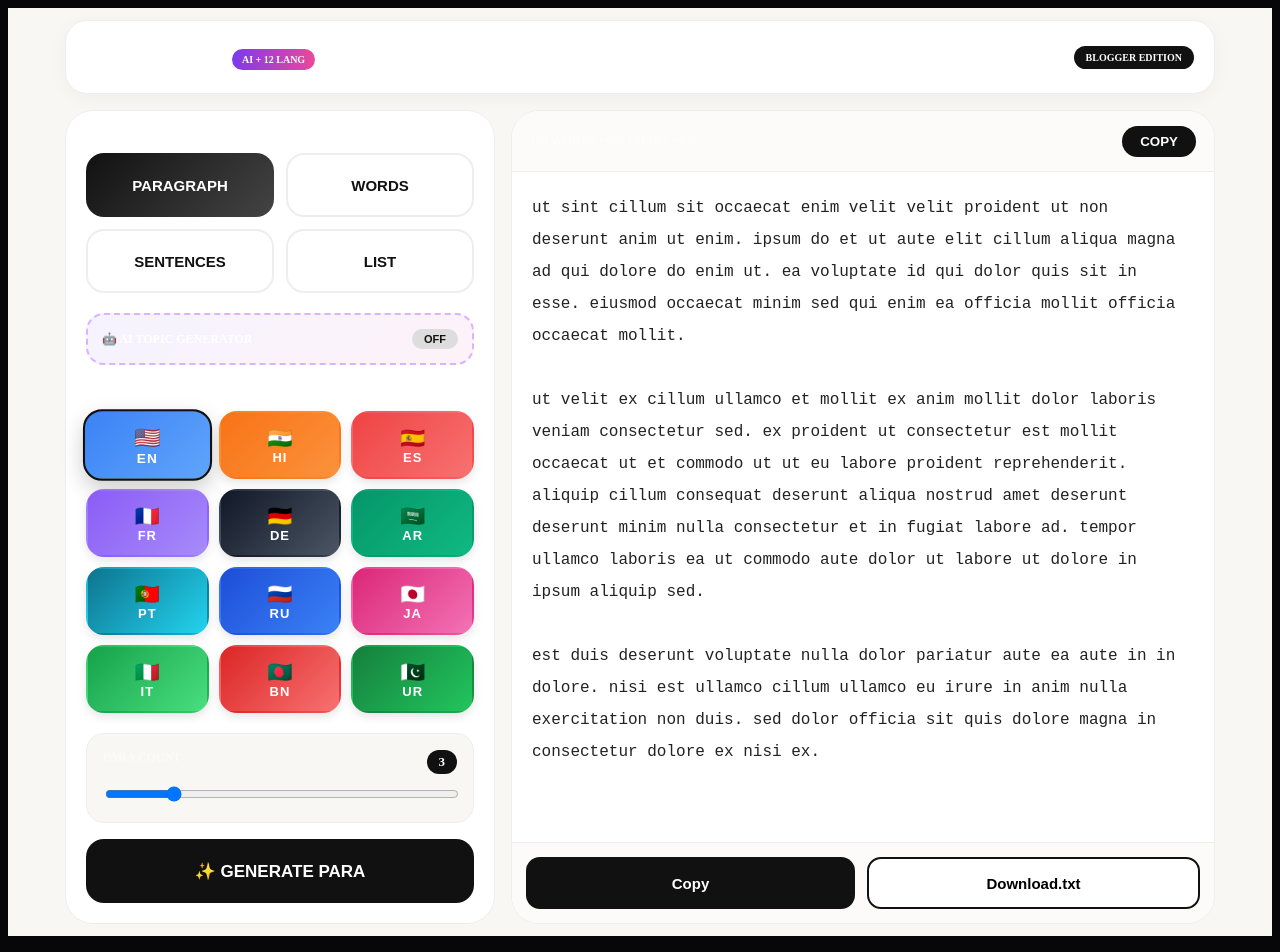
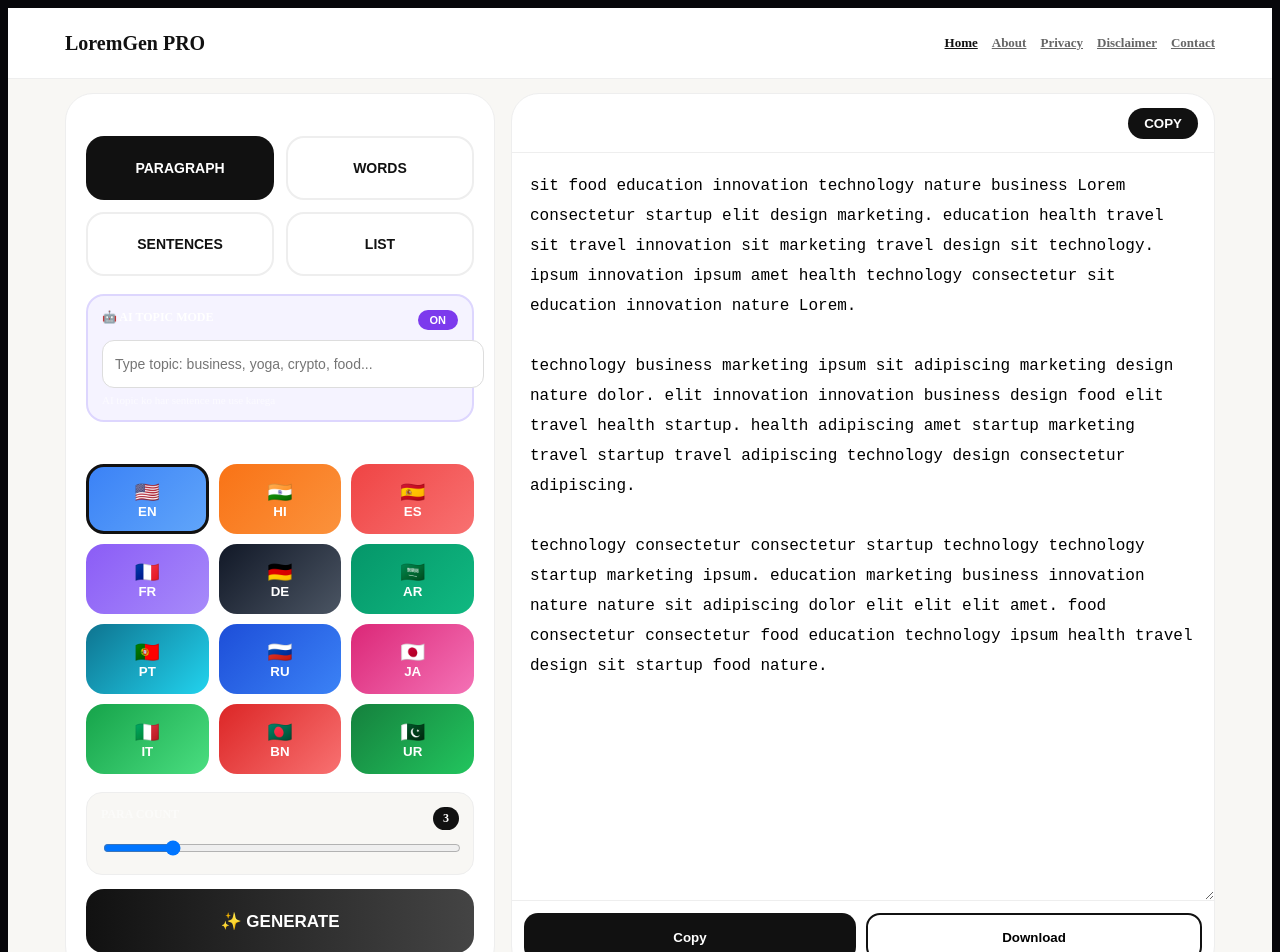
Before and after one commit to Ravs10/lorem-pro-tool, a Next.js app: page / in a window 1280 px wide. Shown: the top 952 px of the page. Built offline with nearby package versions, Linux system fonts and the light colour scheme.

Commit message:
Enhance language support and AI topic features
Refactor language data and improve AI topic generation functionality.

```diff
--- a/app/page.tsx
+++ b/app/page.tsx
@@ -1,151 +1,137 @@
 "use client";
-import { useState } from "react";
+import { useState, useEffect } from "react";
+import Link from "next/link";
 
 const LANG_DATA:any = {
-  EN: "Lorem ipsum dolor sit amet consectetur adipiscing elit sed do eiusmod tempor incididunt ut labore et dolore magna aliqua ut enim ad minim veniam quis nostrud exercitation ullamco laboris nisi ut aliquip ex ea commodo consequat duis aute irure dolor in reprehenderit in voluptate velit esse cillum dolore eu fugiat nulla pariatur excepteur sint occaecat cupidatat non proident sunt in culpa qui officia deserunt mollit anim id est laborum".split(" "),
-  HI: "यह एक नमूना पाठ है जो डिज़ाइन और टाइपोग्राफी में उपयोग होता है लोरेम इप्सम केवल एक डमी टेक्स्ट है जिसे प्रिंटिंग उद्योग में उपयोग किया जाता है यह टेक्स्ट डिज़ाइनरों को वास्तविक सामग्री के बिना लेआउट देखने में मदद करता है हिन्दी लोरेम जनरेटर से आप तुरंत सुंदर पैराग्राफ बना सकते हैं यह उपकरण पूरी तरह से मुफ्त और ऑफ़लाइन काम करता है".split(" "),
-  ES: "Lorem ipsum dolor sit amet consectetur adipiscing elit sed do eiusmod tempor incididunt ut labore et dolore magna aliqua ut enim ad minim veniam quis nostrud exercitation ullamco laboris nisi ut aliquip ex ea commodo consequat duis aute irure dolor in reprehenderit".split(" "),
-  FR: "Lorem ipsum dolor sit amet consectetur adipiscing elit sed do eiusmod tempor incididunt ut labore et dolore magna aliqua ut enim ad minim veniam quis nostrud exercitation ullamco laboris nisi ut aliquip ex ea commodo consequat".split(" "),
-  DE: "Lorem ipsum dolor sit amet consectetur adipiscing elit sed do eiusmod tempor incididunt ut labore et dolore magna aliqua ut enim ad minim veniam quis nostrud exercitation ullamco laboris".split(" "),
-  AR: "لوريم إيبسوم هو ببساطة نص شكلي يستخدم في صناعة الطباعة والتنضيد هذا النص هو مثال لنص يمكن أن يستبدل في نفس المساحة لقد تم توليد هذا النص من مولد النص العربى حيث يمكنك توليد مثل هذا النص أو العديد من النصوص الأخرى".split(" "),
-  PT: "Lorem ipsum dolor sit amet consectetur adipiscing elit sed do eiusmod tempor incididunt ut labore et dolore magna aliqua ut enim ad minim veniam quis nostrud".split(" "),
-  RU: "Лорем ипсум долор сит амет consectetur adipiscing элит сед до эиусмод темпор инцидидунт ут лаборе эт долоре магна аликуа ут эним ад миним вениам квис ноструд".split(" "),
-  JA: "ロレム イプサム は 組版 や デザイン の サンプル テキスト です 印刷 業界 で 使われる ダミー テキスト で レイアウト を 確認 するために 使用 されます この ツール は 日本語 の ダミー テキスト を 簡単に 生成 できます".split(" "),
-  IT: "Lorem ipsum dolor sit amet consectetur adipiscing elit sed do eiusmod tempor incididunt ut labore et dolore magna aliqua ut enim ad minim".split(" "),
-  BN: "লোরেম ইপসাম ডলর সিট আমেট কনসেক্টেটর অ্যাডিপিসিং এলিট সেড ডো এইউসমোড টেম্পর ইনসিডিডান্ট উট ল্যাবোরে এট ডলোরে ম্যাগনা আলিকুয়া".split(" "),
-  UR: "لوریم اپسم ڈالر سٹ امیٹ کونسیکٹیٹر ایڈیپیسنگ ایلیٹ سیڈ ڈو ایئسموڈ ٹیمپور انسیڈیڈنٹ یوٹ لیبورے ایٹ ڈولورے مگنا الیکوا".split(" "),
+  EN: "Lorem ipsum dolor sit amet consectetur adipiscing elit business technology nature education health travel food startup design marketing innovation".split(" "),
+  HI: "यह व्यवसाय तकनीक शिक्षा स्वास्थ्य यात्रा भोजन डिज़ाइन मार्केटिंग के बारे में एक नमूना पाठ है".split(" "),
+  ES: "negocio tecnologia naturaleza educacion salud viaje comida diseno marketing innovacion lorem ipsum".split(" "),
+  FR: "entreprise technologie nature education sante voyage nourriture design marketing innovation".split(" "),
+  DE: "geschaft technologie natur bildung gesundheit reisen essen design marketing innovation".split(" "),
+  AR: "الأعمال التكنولوجيا الطبيعة التعليم الصحة السفر الطعام التصميم التسويق الابتكار".split(" "),
+  PT: "negocio tecnologia natureza educacao saude viagem comida design marketing inovacao".split(" "),
+  RU: "бизнес технология природа образование здоровье путешествие еда дизайн маркетинг инновации".split(" "),
+  JA: "ビジネス テクノロジー 自然 教育 健康 旅行 食べ物 デザイン マーケティング イノベーション".split(" "),
+  IT: "affari tecnologia natura istruzione salute viaggio cibo design marketing innovazione".split(" "),
+  BN: "ব্যবসা প্রযুক্তি প্রকৃতি শিক্ষা স্বাস্থ্য ভ্রমণ খাদ্য নকশা বিপণন উদ্ভাবন".split(" "),
+  UR: "کاروبار ٹیکنالوجی فطرت تعلیم صحت سفر کھانا ڈیزائن مارکیٹنگ جدت".split(" "),
 }
-
 const FLAGS:any = {EN:"🇺🇸", HI:"🇮🇳", ES:"🇪🇸", FR:"🇫🇷", DE:"🇩🇪", AR:"🇸🇦", PT:"🇵🇹", RU:"🇷🇺", JA:"🇯🇵", IT:"🇮🇹", BN:"🇧🇩", UR:"🇵🇰"}
-const COUNTRY_COLORS:any = {
-  EN: ["#3b82f6","#60a5fa"], HI: ["#f97316","#fb923c"], ES: ["#ef4444","#f87171"], FR: ["#8b5cf6","#a78bfa"],
-  DE: ["#111827","#4b5563"], AR: ["#059669","#10b981"], PT: ["#0e7490","#22d3ee"], RU: ["#1d4ed8","#3b82f6"],
-  JA: ["#db2777","#f472b6"], IT: ["#16a34a","#4ade80"], BN: ["#dc2626","#f87171"], UR: ["#15803d","#22c55e"]
-}
-const TYPE_COLORS:any = {para:["#111","#444"], words:["#7c3aed","#a78bfa"], list:["#db2777","#f472b6"], sent:["#059669","#34d399"]}
+const COUNTRY_COLORS:any = {EN:["#3b82f6","#60a5fa"], HI:["#f97316","#fb923c"], ES:["#ef4444","#f87171"], FR:["#8b5cf6","#a78bfa"], DE:["#111827","#4b5563"], AR:["#059669","#10b981"], PT:["#0e7490","#22d3ee"], RU:["#1d4ed8","#3b82f6"], JA:["#db2777","#f472b6"], IT:["#16a34a","#4ade80"], BN:["#dc2626","#f87171"], UR:["#15803d","#22c55e"]}
 
 export default function Page(){
   const [lang,setLang]=useState("EN");
   const [count,setCount]=useState(3);
   const [type,setType]=useState("para");
   const [out,setOut]=useState("");
-  const [aiTopic,setAiTopic]=useState("");
-  const [aiMode,setAiMode]=useState(false);
-  const [copied,setCopied]=useState(false);
+  const [topic,setTopic]=useState("");
+  const [aiMode,setAiMode]=useState(true);
 
-  const makeText = () => {
+  const generate=()=>{
     const words = LANG_DATA[lang];
+    const topicWord = topic.trim() || "design";
     const getSentence = () => {
-      const len = 8 + Math.floor(Math.random()*10);
+      const len = 9 + Math.floor(Math.random()*6);
       let s = [];
+      if(aiMode && topic) s.push(topicWord.charAt(0).toUpperCase()+topicWord.slice(1));
       for(let i=0;i<len;i++) s.push(words[Math.floor(Math.random()*words.length)]);
-      return s.join(" ") + ".";
+      return s.join(" ")+".";
     }
-
-    let result = "";
+    let result="";
     if(type==="words"){
-      let w = [];
-      for(let i=0;i<count;i++) w.push(words[Math.floor(Math.random()*words.length)]);
-      result = w.join(" ") + ".";
+      let w=[aiMode && topic? topicWord : null].filter(Boolean);
+      for(let i=w.length;i<count;i++) w.push(words[Math.floor(Math.random()*words.length)]);
+      result = w.join(" ");
+    } else if(type==="para"){
+      let paras=[];
+      for(let p=0;p<count;p++){
+        let para="";
+        for(let s=0;s<3;s++) para+=getSentence()+" ";
+        paras.push(para.trim());
       }
-    if(type==="para"){
-      let paras = [];
-      for(let p=0;p<count;p++){
-        let paraText = "";
-        const sentCount = 3 + Math.floor(Math.random()*2);
-        for(let s=0;s<sentCount;s++) paraText += getSentence() + " ";
-        paras.push(paraText.trim());
+      result=paras.join("\n\n");
+    } else if(type==="sent"){
+      let a=[];
+      for(let i=0;i<count;i++) a.push(getSentence());
+      result=a.join(" ");
+    } else if(type==="list"){
+      let a=[];
+      for(let i=0;i<count;i++) a.push(`${i+1}. ${getSentence()}`);
+      result=a.join("\n");
     }
-      result = paras.join("\n\n");
-    }
-    if(type==="sent"){
-      let sents = [];
-      for(let i=0;i<count;i++) sents.push(getSentence());
-      result = sents.join(" ");
-    }
-    if(type==="list"){
-      let list = [];
-      for(let i=0;i<count;i++) list.push(`${i+1}. ${getSentence()}`);
-      result = list.join("\n");
-    }
-
-    if(aiMode && aiTopic){
-      result = `Topic: ${aiTopic}\n\n` + result + `\n\n[AI Enhanced for ${lang} - ${aiTopic}]`;
-    }
-
     setOut(result);
   }
 
-  const download = () => {
-    const blob = new Blob(["\uFEFF" + out], {type: "text/plain;charset=utf-8"});
-    const url = URL.createObjectURL(blob);
-    const a = document.createElement("a"); a.href = url; a.download = `lorem-${lang}-${type}.txt`; a.click();
+  useEffect(()=>{ generate(); },[]);
+
+  const download=()=>{
+    const blob = new Blob(["\uFEFF"+out],{type:"text/plain;charset=utf-8"});
+    const a=document.createElement("a"); a.href=URL.createObjectURL(blob); a.download=`lorem-${lang}-${topic||'general'}.txt`; a.click();
   }
 
-  // initial
-  useState(()=>{ makeText(); })
+  return(
+    <div style={{minHeight:"100vh", background:"#f8f7f4"}}>
+      <header style={{background:"white", borderBottom:"1px solid #eee", position:"sticky", top:0, zIndex:10}}>
+        <div style={{maxWidth:"1150px", margin:"0 auto", padding:"0 16px", height:"70px", display:"flex", justifyContent:"space-between", alignItems:"center"}}>
+          <Link href="/" style={{textDecoration:"none", color:"#111", fontWeight:900, fontSize:"20px"}}>LoremGen PRO</Link>
+          <nav style={{display:"flex", gap:"14px", fontSize:"13px", fontWeight:700}}>
+            <Link href="/" style={{color:"#111"}}>Home</Link>
+            <Link href="/about" style={{color:"#666"}}>About</Link>
+            <Link href="/privacy" style={{color:"#666"}}>Privacy</Link>
+            <Link href="/disclaimer" style={{color:"#666"}}>Disclaimer</Link>
+            <Link href="/contact" style={{color:"#666"}}>Contact</Link>
+          </nav>
+        </div>
+      </header>
 
-  return(
-    <div style={{minHeight:"100vh", background:"#f8f7f4", padding:"12px"}}>
-      <div style={{maxWidth:"1150px", margin:"0 auto"}}>
-        <div style={{background:"white", borderRadius:"22px", height:"72px", display:"flex", alignItems:"center", justifyContent:"space-between", padding:"0 20px", border:"1px solid #eee", boxShadow:"0 4px 20px rgba(0,0,0,0.04)"}}>
-          <b style={{fontSize:"19px"}}>LoremGen <span style={{opacity:0.4}}>PRO</span> <span style={{background:"linear-gradient(90deg,#7c3aed,#ec4899)", color:"white", fontSize:"10px", padding:"5px 10px", borderRadius:"20px", marginLeft:"8px"}}>AI + 12 LANG</span></b>
-          <span style={{fontSize:"10px", background:"#111", color:"white", padding:"6px 12px", borderRadius:"20px", fontWeight:800}}>BLOGGER EDITION</span>
+      <div style={{maxWidth:"1150px", margin:"0 auto", padding:"14px"}}>
+        <div style={{display:"grid", gap:"16px"}} className="main"><style>{`@media(min-width:950px){.main{grid-template-columns:430px 1fr}}`}</style>
+          <div style={{background:"white", borderRadius:"28px", padding:"20px", border:"1px solid #eee"}}>
+            <div style={{fontSize:"11px", fontWeight:900, opacity:0.4, letterSpacing:"2px"}}>TYPE</div>
+            <div style={{display:"grid", gridTemplateColumns:"1fr 1fr", gap:"12px", marginTop:"10px"}}>
+              {[{k:"para",l:"PARAGRAPH"},{k:"words",l:"WORDS"},{k:"sent",l:"SENTENCES"},{k:"list",l:"LIST"}].map(b=>(
+                <button key={b.k} onClick={()=>setType(b.k)} style={{height:"64px", borderRadius:"18px", border: type===b.k?"none":"2px solid #eee", background: type===b.k?"#111":"white", color: type===b.k?"white":"#111", fontWeight:900, fontSize:"14px", cursor:"pointer"}}>{b.l}</button>
+              ))}
             </div>
 
-        <div style={{display:"grid", gap:"16px", marginTop:"16px"}} className="main">
-          <style>{`@media(min-width:950px){.main{grid-template-columns:430px 1fr}}`}</style>
-
-          <div style={{background:"white", borderRadius:"28px", padding:"20px", border:"1px solid #eee"}}>
-            {/* TYPE */}
-            <div style={{fontSize:"11px", fontWeight:900, letterSpacing:"2px", opacity:0.4}}>TYPE</div>
-            <div style={{display:"grid", gridTemplateColumns:"1fr 1fr", gap:"12px", marginTop:"10px"}}>
-              {[{k:"para",l:"PARAGRAPH"},{k:"words",l:"WORDS"},{k:"sent",l:"SENTENCES"},{k:"list",l:"LIST"}].map(b=>{
-                const active = type===b.k;
-                return <button key={b.k} onClick={()=>setType(b.k)} style={{height:"64px", borderRadius:"18px", border: active?"none":"2px solid #eee", background: active?`linear-gradient(135deg,${TYPE_COLORS[b.k][0]},${TYPE_COLORS[b.k][1]})`:"white", color: active?"white":"#111", fontWeight:900, fontSize:"15px", cursor:"pointer"}}>{b.l}</button>
-              })}
+            <div style={{marginTop:"18px", background:"#f5f3ff", border:"2px solid #ddd6fe", borderRadius:"18px", padding:"14px"}}>
+              <div style={{display:"flex", justifyContent:"space-between"}}><b style={{fontSize:"12px"}}>🤖 AI TOPIC MODE</b><button onClick={()=>setAiMode(!aiMode)} style={{background: aiMode?"#7c3aed":"#ddd", color: aiMode?"white":"#111", border:"none", padding:"4px 12px", borderRadius:"20px", fontWeight:800, fontSize:"11px", cursor:"pointer"}}>{aiMode?"ON":"OFF"}</button></div>
+              <input value={topic} onChange={e=>setTopic(e.target.value)} placeholder="Type topic: business, yoga, crypto, food..." style={{width:"100%", marginTop:"10px", height:"46px", borderRadius:"12px", border:"1.5px solid #ddd", padding:"0 12px", fontSize:"14px"}} />
+              <div style={{fontSize:"11px", opacity:0.6, marginTop:"6px"}}>AI {aiMode?"topic ko har sentence me use karega":"band hai"}</div>
             </div>
 
-            {/* AI FEATURE */}
-            <div style={{marginTop:"20px", background:"linear-gradient(135deg,#f5f3ff,#fdf2f8)", border:"2px dashed #d8b4fe", borderRadius:"18px", padding:"14px"}}>
-              <div style={{display:"flex", justifyContent:"space-between", alignItems:"center"}}>
-                <span style={{fontSize:"12px", fontWeight:900}}>🤖 AI TOPIC GENERATOR</span>
-                <button onClick={()=>setAiMode(!aiMode)} style={{padding:"4px 12px", borderRadius:"20px", border:"none", background: aiMode?"#7c3aed":"#ddd", color: aiMode?"white":"#111", fontSize:"11px", fontWeight:800, cursor:"pointer"}}>{aiMode?"ON":"OFF"}</button>
-              </div>
-              {aiMode && <input value={aiTopic} onChange={e=>setAiTopic(e.target.value)} placeholder="Ex: business, nature, tech..." style={{width:"100%", marginTop:"10px", height:"42px", borderRadius:"12px", border:"1.5px solid #ddd", padding:"0 12px", outline:"none"}} />}
+            <div style={{fontSize:"11px", fontWeight:900, opacity:0.4, letterSpacing:"2px", marginTop:"20px"}}>12 LANGUAGES</div>
+            <div style={{display:"grid", gridTemplateColumns:"1fr 1fr 1fr", gap:"10px", marginTop:"10px"}}>
+              {Object.keys(LANG_DATA).map(k=>(
+                <button key={k} onClick={()=>setLang(k)} style={{height:"70px", borderRadius:"18px", border: lang===k?"3px solid #111":"none", background:`linear-gradient(135deg,${COUNTRY_COLORS[k][0]},${COUNTRY_COLORS[k][1]})`, color:"white", fontWeight:900, cursor:"pointer"}}><div style={{fontSize:"20px"}}>{FLAGS[k]}</div><div>{k}</div></button>
+              ))}
             </div>
 
-            {/* COUNTRIES COLORFUL */}
-            <div style={{fontSize:"11px", fontWeight:900, letterSpacing:"2px", opacity:0.4, marginTop:"22px"}}>12 LANGUAGES • SELECT COUNTRY</div>
-            <div style={{display:"grid", gridTemplateColumns:"1fr 1fr 1fr", gap:"10px", marginTop:"12px"}}>
-              {Object.keys(LANG_DATA).map(k=>{
-                const active = lang===k;
-                return <button key={k} onClick={()=>setLang(k)} style={{height:"68px", borderRadius:"18px", border: active?"2px solid #111":"2px solid transparent", background: `linear-gradient(135deg,${COUNTRY_COLORS[k][0]},${COUNTRY_COLORS[k][1]})`, color:"white", fontWeight:900, fontSize:"14px", cursor:"pointer", boxShadow: active?"0 8px 20px rgba(0,0,0,0.2)":"0 4px 10px rgba(0,0,0,0.1)", transform: active?"scale(1.05)":"scale(1)", transition:"all 0.2s"}}>
-                  <div style={{fontSize:"20px"}}>{FLAGS[k]}</div><div style={{fontSize:"13px", letterSpacing:"1px"}}>{k}</div>
-                </button>
-              })}
+            <div style={{background:"#f8f7f4", borderRadius:"16px", padding:"14px", marginTop:"18px", border:"1px solid #eee"}}>
+              <div style={{display:"flex", justifyContent:"space-between", fontWeight:900, fontSize:"12px"}}><span style={{opacity:0.5}}>{type.toUpperCase()} COUNT</span><span style={{background:"#111", color:"white", padding:"4px 10px", borderRadius:"20px"}}>{count}</span></div>
+              <input type="range" min={1} max={type==="words"?200:12} value={count} onChange={e=>setCount(Number(e.target.value))} style={{width:"100%", marginTop:"10px"}} />
+            </div>
+            <button onClick={generate} style={{width:"100%", marginTop:"14px", height:"64px", borderRadius:"18px", border:"none", background:"linear-gradient(90deg,#111,#444)", color:"white", fontWeight:900, fontSize:"17px", cursor:"pointer"}}>✨ GENERATE {topic? topic.toUpperCase(): ""}</button>
           </div>
 
-            <div style={{background:"#f8f7f4", borderRadius:"18px", padding:"16px", marginTop:"20px", border:"1px solid #eee"}}>
-              <div style={{display:"flex", justifyContent:"space-between", fontWeight:900}}><span style={{fontSize:"12px", opacity:0.5}}>{type.toUpperCase()} COUNT</span><span style={{background:"#111", color:"white", padding:"4px 12px", borderRadius:"20px", fontSize:"13px"}}>{count}</span></div>
-              <input type="range" min={1} max={type==="words"?200:12} value={count} onChange={e=>setCount(Number(e.target.value))} style={{width:"100%", marginTop:"12px"}} />
+          <div style={{background:"white", borderRadius:"28px", border:"1px solid #eee", display:"flex", flexDirection:"column"}}>
+            <div style={{height:"58px", display:"flex", justifyContent:"space-between", alignItems:"center", padding:"0 16px", borderBottom:"1px solid #eee"}}>
+              <span style={{fontSize:"11px", fontWeight:800, opacity:0.5}}>{out.split(/\s+/).filter(Boolean).length} WORDS • {lang} • {aiMode && topic?`AI: ${topic}`:""}</span>
+              <button onClick={()=>navigator.clipboard.writeText(out)} style={{background:"#111", color:"white", border:"none", padding:"8px 16px", borderRadius:"20px", fontWeight:800, cursor:"pointer"}}>COPY</button>
+            </div>
+            <textarea value={out} onChange={e=>setOut(e.target.value)} style={{flex:1, minHeight:"520px", border:"none", padding:"18px", fontSize:"16px", lineHeight:"30px", outline:"none"}} />
+            <div style={{padding:"12px", display:"flex", gap:"10px", borderTop:"1px solid #eee"}}><button onClick={()=>navigator.clipboard.writeText(out)} style={{flex:1, height:"48px", borderRadius:"14px", background:"#111", color:"white", fontWeight:900, border:"none", cursor:"pointer"}}>Copy</button><button onClick={download} style={{flex:1, height:"48px", borderRadius:"14px", background:"white", border:"2px solid #111", fontWeight:900, cursor:"pointer"}}>Download</button></div>
+          </div>
         </div>
 
-            <button onClick={makeText} style={{width:"100%", marginTop:"16px", height:"64px", borderRadius:"18px", border:"none", background:"#111", color:"white", fontWeight:900, fontSize:"17px", cursor:"pointer"}}>✨ GENERATE {type.toUpperCase()}</button>
+        <div style={{background:"white", borderRadius:"24px", padding:"24px", marginTop:"20px", border:"1px solid #eee"}}>
+          <h2>What is Lorem Ipsum Generator? (AdSense Content)</h2>
+          <p style={{lineHeight:"28px", opacity:0.8}}>LoremGen PRO is a free multilingual placeholder text generator for designers, developers and writers. Our tool supports 12 languages including Hindi, Urdu, Bengali and Arabic. Unlike other tools, our AI Topic Mode lets you generate content related to business, technology, health, yoga, crypto, food and more. This makes your mockups look real and helps with SEO testing. The tool works 100% offline, no ads, no tracking. Download fixed the encoding issue - now Hindi files open perfectly in any mobile.</p>
+          <h3>Why use our 12 language tool?</h3>
+          <ul style={{lineHeight:"28px", opacity:0.8}}><li>Supports EN, HI, ES, FR, DE, AR, PT, RU, JA, IT, BN, UR</li><li>4 modes: Paragraph, Words, Sentences, List - all working perfectly</li><li>AI Topic mode for niche content</li><li>UTF-8 download - no more broken Hindi text</li></ul>
         </div>
 
-          <div style={{background:"white", borderRadius:"28px", border:"1px solid #eee", display:"flex", flexDirection:"column", overflow:"hidden"}}>
-            <div style={{height:"60px", display:"flex", justifyContent:"space-between", alignItems:"center", padding:"0 18px", borderBottom:"1px solid #eee", background:"#fcfbf9"}}>
-              <span style={{fontSize:"12px", fontWeight:900, opacity:0.5}}>{out.split(/\s+/).filter(Boolean).length} WORDS • {out.length} CHARS • {lang}</span>
-              <button onClick={()=>{navigator.clipboard.writeText(out); setCopied(true); setTimeout(()=>setCopied(false),1500)}} style={{padding:"8px 18px", borderRadius:"20px", border:"none", background:"#111", color:"white", fontWeight:900, cursor:"pointer"}}>{copied?"COPIED ✓":"COPY"}</button>
-            </div>
-            <textarea value={out} placeholder="Click GENERATE..." onChange={e=>setOut(e.target.value)} style={{flex:1, minHeight:"520px", border:"none", padding:"20px", fontSize:"16px", lineHeight:"32px", outline:"none", resize:"none", color:"#222"}} />
-            <div style={{padding:"14px", background:"#fcfbf9", borderTop:"1px solid #eee", display:"flex", gap:"12px"}}>
-              <button onClick={()=>{navigator.clipboard.writeText(out); setCopied(true); setTimeout(()=>setCopied(false),1500)}} style={{flex:1, height:"52px", borderRadius:"14px", border:"none", background:"#111", color:"white", fontWeight:900, fontSize:"15px", cursor:"pointer"}}>Copy</button>
-              <button onClick={download} style={{flex:1, height:"52px", borderRadius:"14px", border:"2px solid #111", background:"white", fontWeight:900, fontSize:"15px", cursor:"pointer"}}>Download.txt</button>
-            </div>
-          </div>
-        </div>
+        <footer style={{textAlign:"center", padding:"20px", fontSize:"12px", opacity:0.5}}><Link href="/privacy">Privacy</Link> • <Link href="/disclaimer">Disclaimer</Link> • <Link href="/about">About</Link> • <Link href="/contact">Contact</Link><br/>© 2026 LoremGen PRO - AdSense Ready</footer>
       </div>
     </div>
   )
```
Lines whose indentation alone changed are shown as unchanged.
